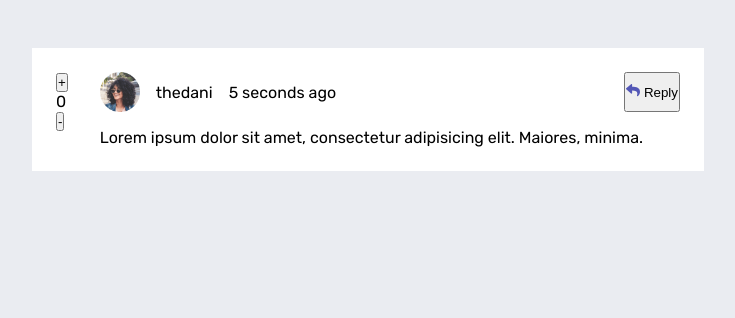
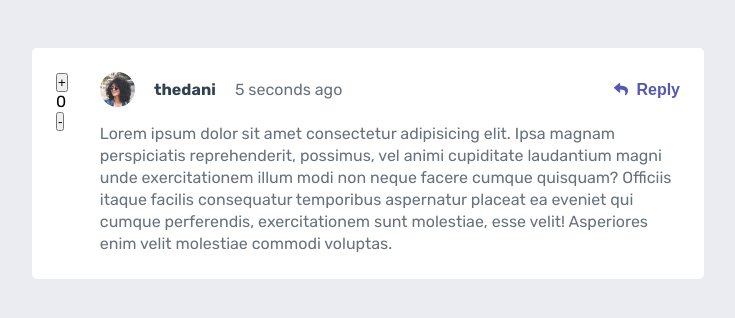
Before and after one commit to dannielsss/interactive-comments-section, a React (Vite) app: page / in a window 1280 px wide. Shown: the top 318 px of the page, without its empty margins (272-1007 px from the left). Built offline with nearby package versions, Linux system fonts and the light colour scheme.

Commit message:
feat: :sparkles: add the reply button

```diff
--- a/src/components/Comment/Comment.styles.tsx
+++ b/src/components/Comment/Comment.styles.tsx
@@ -1,3 +1,4 @@
+import ReactTimeago from 'react-timeago';
 import { styled } from 'styled-components';
 
 /**
@@ -8,6 +9,7 @@ export const CommentBox = styled.div`
   width: 100%;
 
   padding: 1.5rem;
+  border-radius: 5px;
 
   display: flex;
   flex-direction: row;
@@ -37,15 +39,56 @@ export const CommentHeader = styled.header`
 
   & > div {
     display: flex;
-    flex-direction: row;
     align-items: center;
-    gap: 1rem;
+    gap: 1.2rem;
+
+    & > p {
+      color: hsl(212, 24%, 26%);
+      font-weight: 700;
+    }
   }
+`;
+
+/**
+ * Para contener el boton de reply
+ */
+export const ReplyButton = styled.button`
+  background: none;
+  border: none;
+
+  display: flex;
+  align-items: center;
+  gap: 0.5rem;
+
+  font-size: 1rem;
+  color: hsl(238, 40%, 52%);
+  font-weight: 700;
+
+  &:hover {
+    opacity: 50%;
+    cursor: pointer;
+  }
+`;
+
+/**
+ * Para contener el texto del tiempo de creacion
+ */
+export const CreatedAt = styled(ReactTimeago)`
+  color: hsl(211, 10%, 45%);
+  font-weight: 400;
 `;
 
 /**
  * Para la foto de perfil del usuario
  */
 export const ProfilePicture = styled.img`
-  width: 40px;
+  width: 35px;
 `;
+
+/**
+ * Para contener el contenido del mensaje
+ */
+export const CommentContent = styled.p`
+  color: hsl(211, 10%, 45%);
+  line-height: 22px;
+`;
--- a/src/components/Comment/Comment.tsx
+++ b/src/components/Comment/Comment.tsx
@@ -1,11 +1,13 @@
 import React from 'react';
-import TimeAgo from 'react-timeago';
 
 import {
   CommentBox,
+  CommentContent,
   CommentElements,
   CommentHeader,
+  CreatedAt,
   ProfilePicture,
+  ReplyButton,
 } from './Comment.styles';
 
 import Photo from '@/assets/avatars/image-amyrobson.png';
@@ -26,16 +28,20 @@ function Comment({ username, datetime }: CommentProps) {
           <div>
             <ProfilePicture src={Photo} alt="profile picture" />
             <p>{username}</p>
-            <TimeAgo date={datetime} />
+            <CreatedAt date={datetime} />
           </div>
-          <button>
+          <ReplyButton>
             <img src={IconReply} alt="icon reply" /> Reply
-          </button>
+          </ReplyButton>
         </CommentHeader>
-        <p data-testid="content">
-          Lorem ipsum dolor sit amet, consectetur adipisicing elit. Maiores,
-          minima.
-        </p>
+        <CommentContent data-testid="content">
+          Lorem ipsum dolor sit amet consectetur adipisicing elit. Ipsa magnam
+          perspiciatis reprehenderit, possimus, vel animi cupiditate laudantium
+          magni unde exercitationem illum modi non neque facere cumque quisquam?
+          Officiis itaque facilis consequatur temporibus aspernatur placeat ea
+          eveniet qui cumque perferendis, exercitationem sunt molestiae, esse
+          velit! Asperiores enim velit molestiae commodi voluptas.
+        </CommentContent>
       </CommentElements>
     </CommentBox>
   );
```
